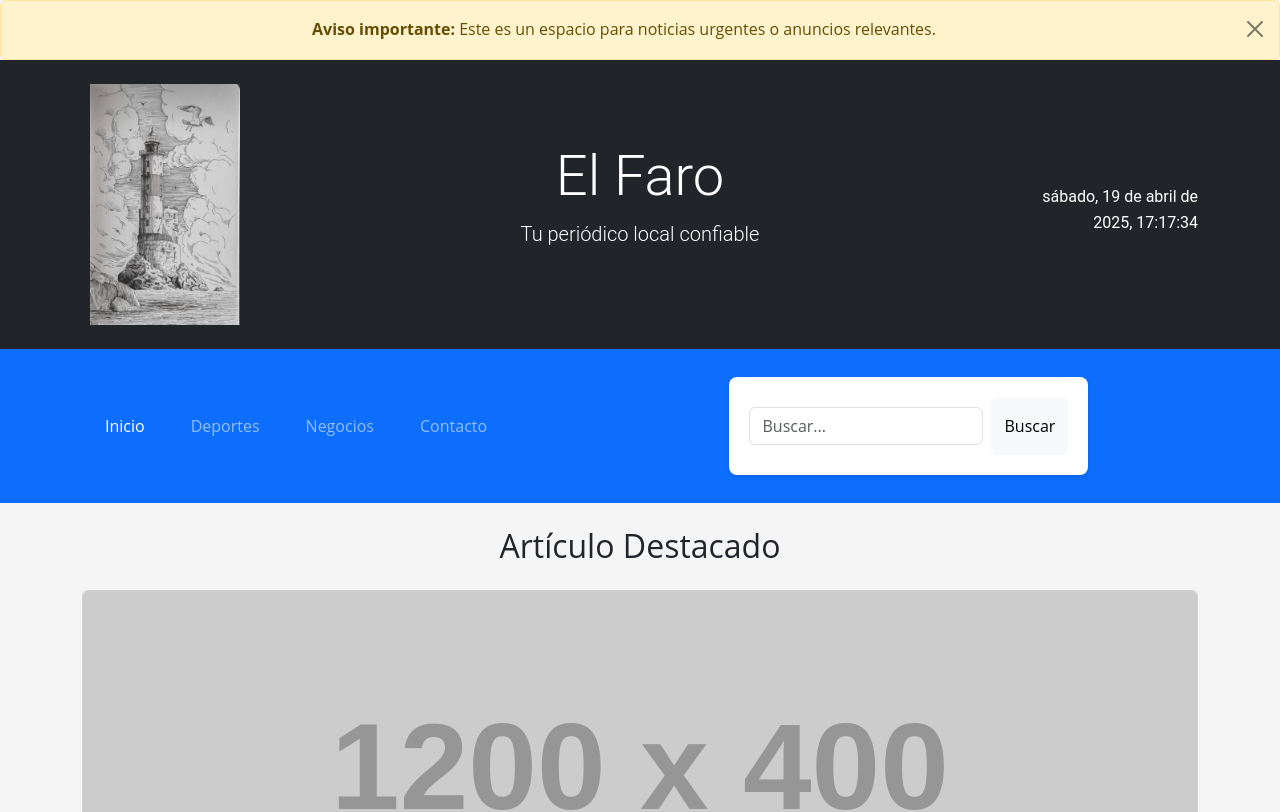
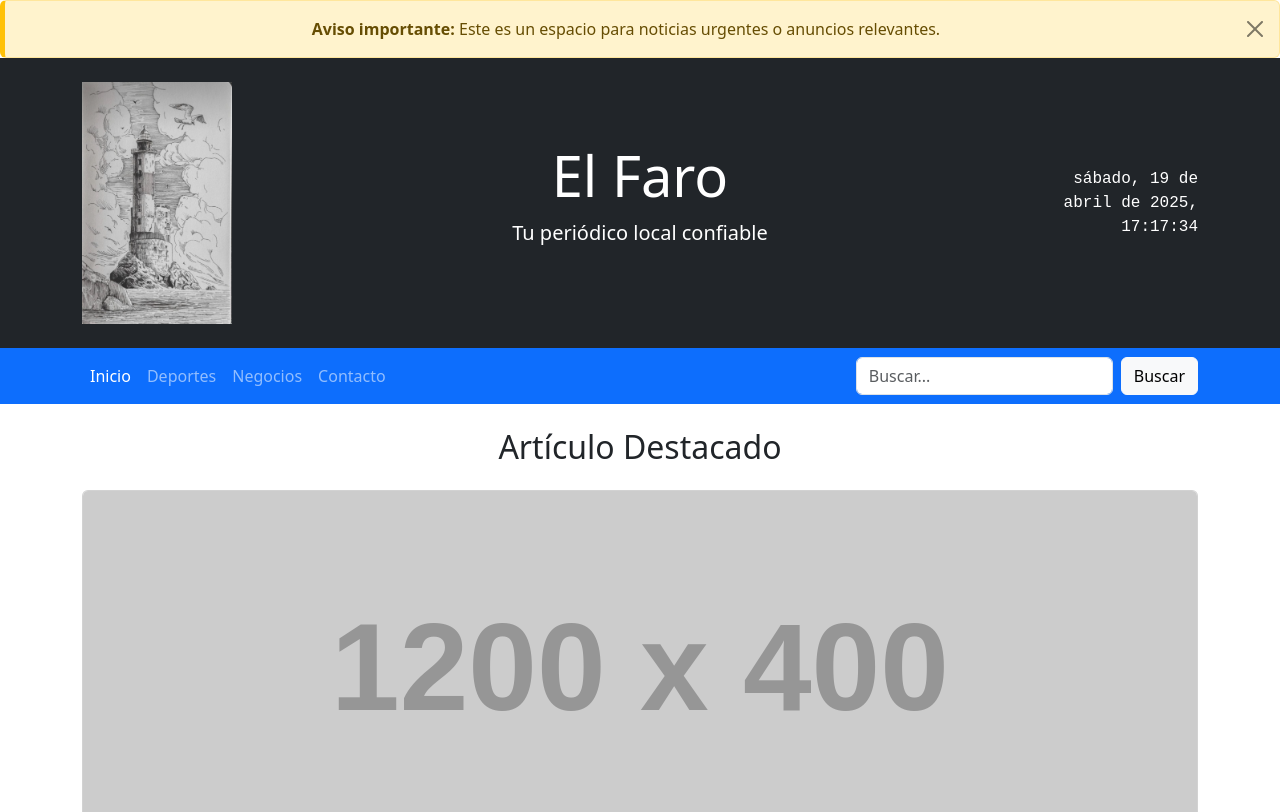
Before and after one commit to Leo2025s/trabajo2, a plain HTML site: page index.html in a window 1280 px wide. Shown: the top 812 px of the page. Drawn offline with nearby package versions, Linux system fonts and the light colour scheme; placeholder pictures from the web are drawn by us.

Commit message:
Update styles.css

```diff
--- a/styles.css
+++ b/styles.css
@@ -1,150 +1,32 @@
-/* Estilos generales */
-:root {
-    --color-fondo: #f5f5f5;
-    --color-footer: #c9d2d0;
-    --texto-footer: #31231e;
+/* Estilos personalizados que complementan Bootstrap */
+
+/* Estilo para el reloj */
+#reloj {
+    font-family: monospace;
 }
 
-body {
-    font-family: 'Open Sans', sans-serif;
-    background-color: var(--color-fondo);
-    margin: 0;
-    padding: 0;
-    line-height: 1.6;
+/* Efecto hover para tarjetas de artículos */
+.card:hover {
+    transform: translateY(-5px);
+    transition: transform 0.3s ease;
+    box-shadow: 0 10px 20px rgba(0,0,0,0.1);
 }
 
-/* Header */
-header {
-    background-color: #333;
-    color: white;
-    text-align: center;
-    padding: 20px;
-    font-family: 'Roboto', sans-serif;
-    position: relative;
-}
-
-#reloj {
-    font-size: 1rem;
-    margin-top: 10px;
-}
-
-/* Navegación */
-nav {
-    background-color: #444;
-    padding: 10px;
-}
-
-nav ul {
-    list-style-type: none;
-    margin: 0;
-    padding: 0;
-    display: flex;
-    justify-content: center;
-    flex-wrap: wrap;
-}
-
-nav ul li {
-    margin: 0 15px;
-}
-
-nav ul li a {
-    color: white;
-    text-decoration: underline;
-    font-weight: normal;
-    transition: all 0.3s;
-}
-
-nav ul li a:hover {
-    font-weight: bold;
-    text-decoration: none;
-}
-
-/* Grid de artículos */
-.grid-articulos {
-    display: grid;
-    grid-template-columns: repeat(auto-fill, minmax(300px, 1fr));
-    gap: 20px;
-    margin: 20px 0;
-}
-
-article {
-    background-color: white;
-    padding: 15px;
-    border-radius: 5px;
-    box-shadow: 0 2px 5px rgba(0,0,0,0.1);
-    transition: all 0.3s;
-}
-
-article:hover {
-    background-color: black;
-    color: white;
-    transform: translateY(-5px);
-}
-
-/* Formularios */
-form {
-    background: white;
-    padding: 20px;
-    border-radius: 8px;
-    max-width: 600px;
-    margin: 20px auto;
-    box-shadow: 0 2px 5px rgba(0,0,0,0.1);
-}
-
-input, textarea, select {
-    width: 100%;
-    padding: 10px;
-    margin: 10px 0;
-    border: 1px solid #ddd;
-    border-radius: 4px;
-    font-family: 'Open Sans', sans-serif;
-}
-
-button {
-    background: #333;
-    color: white;
-    padding: 10px 20px;
-    border: none;
-    border-radius: 4px;
-    cursor: pointer;
-    font-family: 'Roboto', sans-serif;
-    transition: background 0.3s;
-}
-
-button:hover {
-    background: #555;
-}
-
-/* Contador */
+/* Contador de artículos */
 .contador-articulos {
     font-size: 0.8em;
-    color: #666;
+    color: #6c757d;
     font-weight: normal;
 }
 
-/* Footer */
-footer {
-    background-color: var(--color-footer);
-    color: var(--texto-footer);
-    text-align: center;
-    padding: 15px;
-    width: 100%;
-    font-weight: bold;
+/* Ajustes para el formulario de contacto */
+#form-contacto {
+    max-width: 600px;
+    margin: 0 auto;
 }
 
-/* Responsividad */
-@media (max-width: 768px) {
-    nav ul {
-        flex-direction: column;
-        align-items: center;
-    }
-
-    .grid-articulos {
-        grid-template-columns: 1fr;
-    }
-
-    section {
-        padding: 10px;
-        margin: 5px;
-    }
+/* Estilo para la sección de avisos */
+.alert-warning {
+    background-color: #fff3cd;
+    border-left: 5px solid #ffc107;
 }
```
